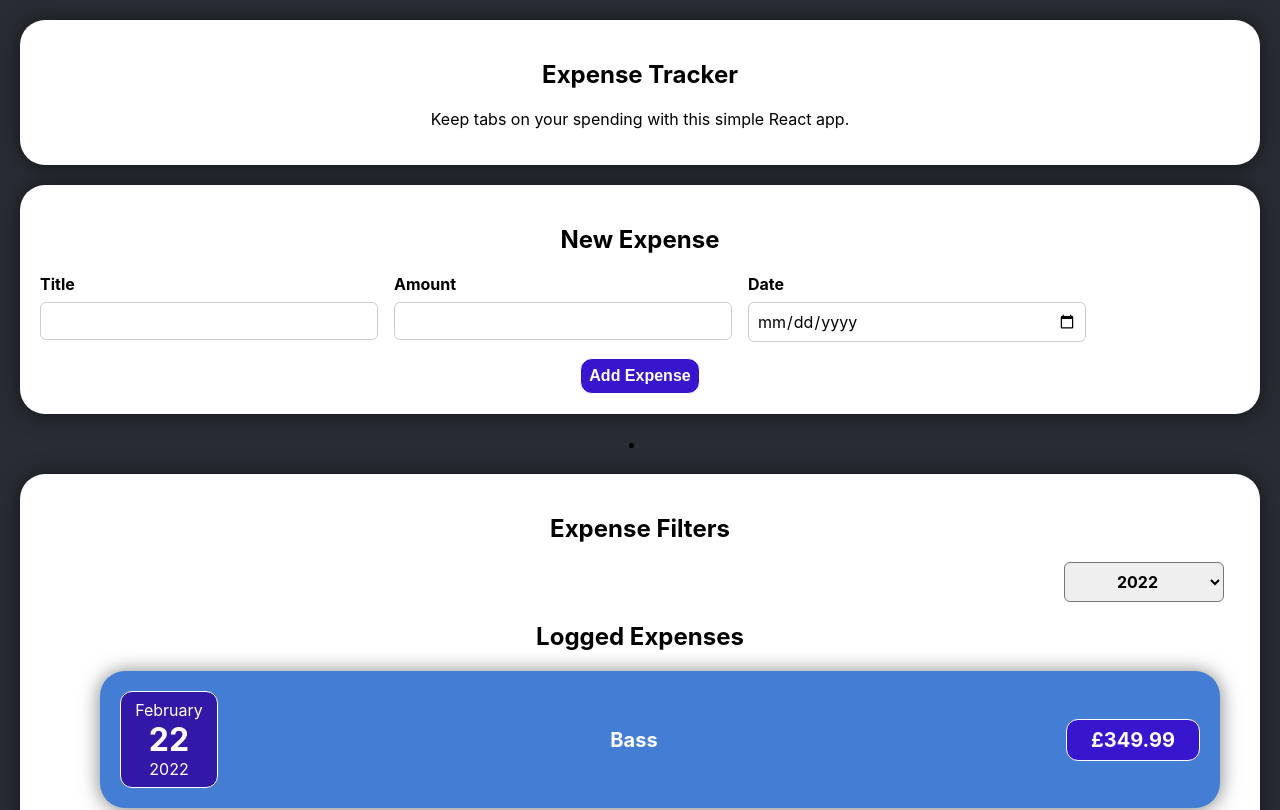
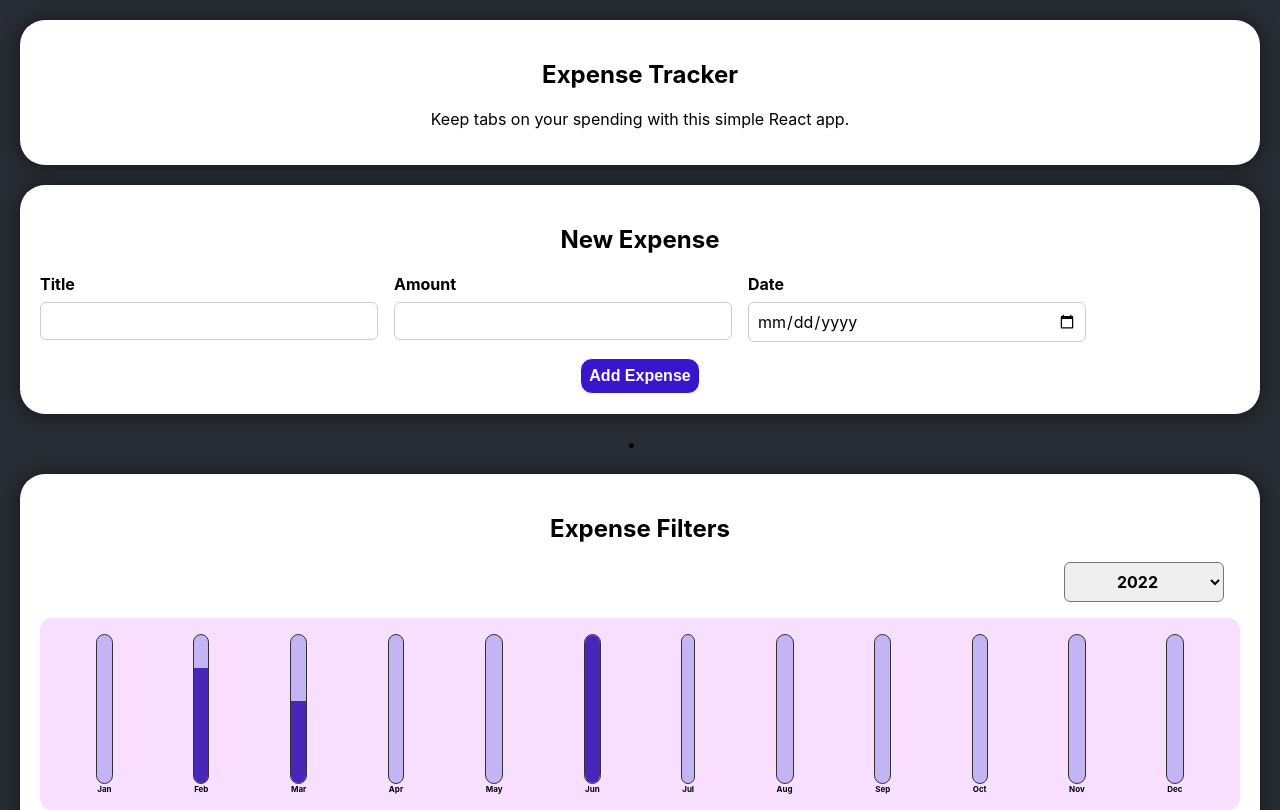
Before and after one commit to nlovell/react-expenses-tracker, a React (Create React App) app: page / in a window 1280 px wide. Shown: the top 810 px of the page. Built offline with nearby package versions, Linux system fonts and the light colour scheme.

Commit message:
Bar Chart added to Expenses

```diff
--- /dev/null
+++ b/src/components/Chart/Chart.css
@@ -0,0 +1,9 @@
+.chart {
+    padding: 1rem;
+    border-radius: 12px;
+    background-color: #f8dfff;
+    text-align: center;
+    display: flex;
+    justify-content: space-around;
+    height: 10rem;
+}
--- /dev/null
+++ b/src/components/Chart/Chart.tsx
@@ -0,0 +1,25 @@
+import React from 'react'
+import ChartBar, { IChartBar } from './ChartBar';
+import "./Chart.css"
+
+export interface IChartDataPoints {
+    dataPoints: IChartBar[];
+}
+
+const Chart = ({ dataPoints }: IChartDataPoints) => {
+
+    const values = dataPoints.map(dataPoint => dataPoint.value);
+    const totalMax = Math.max(...values);
+
+    return <div className="chart">
+        {dataPoints.map(dataPoint =>
+            <ChartBar
+                key={dataPoint.label}
+                label={dataPoint.label}
+                value={dataPoint.value}
+                maxValue={totalMax} />)}
+    </div>
+};
+
+
+export default Chart;
--- /dev/null
+++ b/src/components/Chart/ChartBar.css
@@ -0,0 +1,30 @@
+.chart-bar {
+    height: 100%;
+    display: flex;
+    flex-direction: column;
+    align-items: center;
+}
+
+.chart-bar__inner {
+    height: 100%;
+    width: 100%;
+    border: 1px solid #313131;
+    border-radius: 12px;
+    background-color: #c3b4f3;
+    overflow: hidden;
+    display: flex;
+    flex-direction: column;
+    justify-content: flex-end;
+}
+
+.chart-bar__fill {
+    background-color: #4826b9;
+    width: 100%;
+    transition: all 0.3s ease-out;
+}
+
+.chart-bar__label {
+    font-weight: bold;
+    font-size: 0.5rem;
+    text-align: center;
+}
--- /dev/null
+++ b/src/components/Chart/ChartBar.tsx
@@ -0,0 +1,25 @@
+import React from 'react';
+import "./ChartBar.css"
+
+export interface IChartBar {
+    label: string,
+    value: number,
+    maxValue: number
+}
+
+const ChartBar = ({ label, value, maxValue }: IChartBar) => {
+
+    let barFillHeight = '0%';
+    if (maxValue > 0) {
+        barFillHeight = Math.round((value / maxValue) * 100) + '%';
+    }
+
+    return <div className="chart-bar">
+        <div className="chart-bar__inner">
+            <div className="chart-bar__fill" style={{ height: barFillHeight }}></div>
+        </div>
+        <div className="chart-bar__label">{label}</div>
+    </div>
+}
+
+export default ChartBar;
--- a/src/components/Expenses/Expenses.tsx
+++ b/src/components/Expenses/Expenses.tsx
@@ -3,6 +3,7 @@
 import Card from "../UI/Card/Card";
 import ExpenseItem, { IExpenseItem } from "./ExpenseItem";
 import ExpensesList from "./ExpensesList";
+import ExpensesChart from "./ExpensesChart";
 
 export interface IExpenseItems {
   items: readonly IExpenseItem[];
@@ -35,11 +36,15 @@
     setFilteredExpenseItems(newItems);
   };
 
+  ExpensesChart(filteredItems);
+
   return (
     <li><Card>
       <h2>Expense Filters</h2>
       <ExpenseFilter filterHandler={submitExpensesFilterHandler} />
       <div>
+
+        <ExpensesChart items={filteredItems.items} />
         <h2>Logged Expenses</h2>
 
         <ExpensesList items={filteredItems.items} />
--- /dev/null
+++ b/src/components/Expenses/ExpensesChart.tsx
@@ -0,0 +1,36 @@
+import React from 'react';
+import Chart, { IChartDataPoints } from '../Chart/Chart';
+import ChartBar, { IChartBar } from '../Chart/ChartBar';
+import { IExpenseItems } from './Expenses';
+
+
+
+const ExpensesChart = ({ items }: IExpenseItems) => {
+
+    const chartData: IChartDataPoints = {
+        dataPoints: [
+            { label: 'Jan', value: 0, maxValue: 0 },
+            { label: 'Feb', value: 0, maxValue: 0 },
+            { label: 'Mar', value: 0, maxValue: 0 },
+            { label: 'Apr', value: 0, maxValue: 0 },
+            { label: 'May', value: 0, maxValue: 0 },
+            { label: 'Jun', value: 0, maxValue: 0 },
+            { label: 'Jul', value: 0, maxValue: 0 },
+            { label: 'Aug', value: 0, maxValue: 0 },
+            { label: 'Sep', value: 0, maxValue: 0 },
+            { label: 'Oct', value: 0, maxValue: 0 },
+            { label: 'Nov', value: 0, maxValue: 0 },
+            { label: 'Dec', value: 0, maxValue: 0 },
+        ]
+    };
+
+    for (const item of items) {
+        console.log(item);
+        const itemMonth = item.date.getMonth();
+        chartData.dataPoints[itemMonth].value += item.cost;
+    }
+
+    return <Chart dataPoints={chartData.dataPoints} />
+}
+
+export default ExpensesChart;
```
